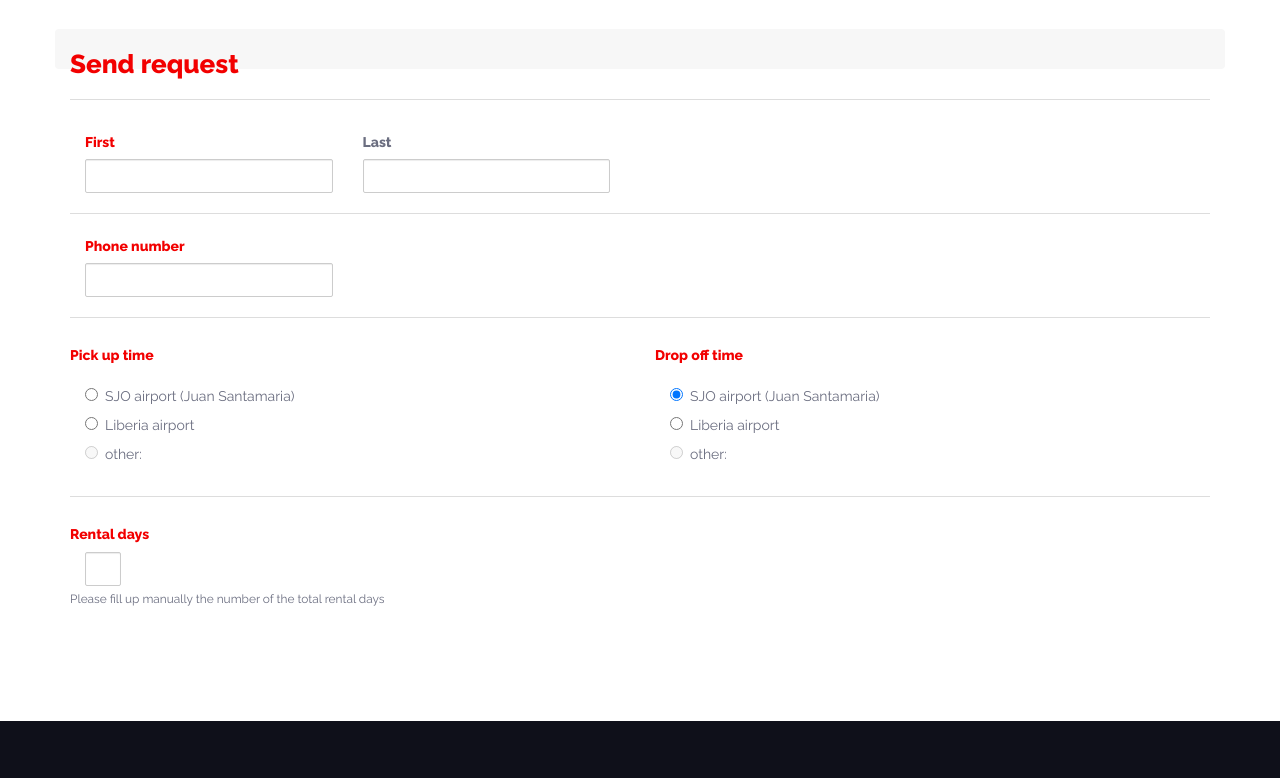
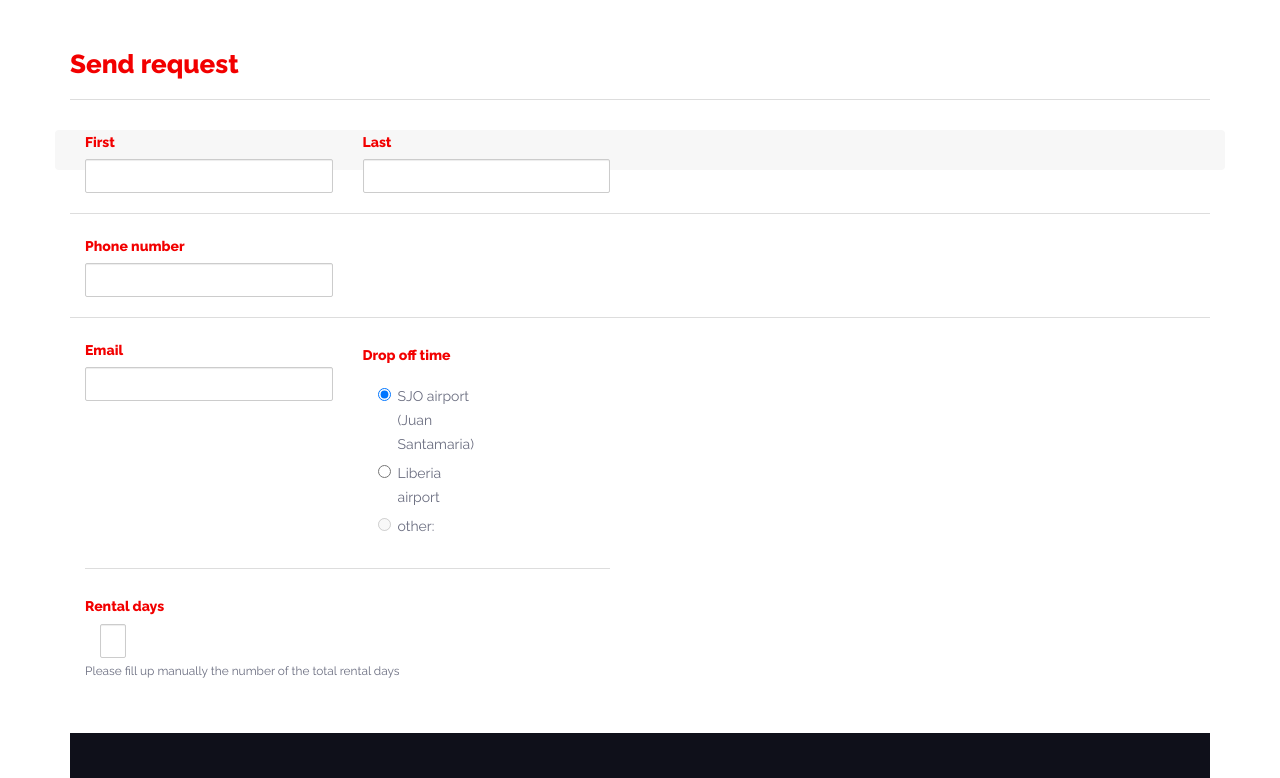
Before and after one commit to machineio/magnumrc, a plain HTML site: page form.html in a window 1280 px wide. Shown: the part 3700-4478 px from the top of the page. Drawn offline with Linux system fonts and the light colour scheme; some packages are replaced by stand-ins of ours; files whose address does not match are found by name.

Commit message:
add Email

```diff
--- a/form.html
+++ b/form.html
@@ -772,19 +772,20 @@
                     <input type="text" class="form-control" id="exampleInputName2" placeholder="">
                   </div>
                   <div class="col-xs-6">
-                    <label for="exampleInputName2">Last</label>
+                    <label for="exampleInputName2"><a>Last</a></label>
                     <input type="text" class="form-control" id="exampleInputName2" placeholder="">
                   </div>
 
               </div>
              </div>
 
-
-
-
               <div class="col-md-12">
               <hr class="style1">
              </div>
+
+
+           <!-- Pick up place -->
+
 
                <div class="col-md-6">
                 <div class="form-group">
@@ -796,6 +797,8 @@
                   </div>
 
 
+            <!-- Drop off place -->
+
               </div>
              </div>
 
@@ -804,32 +807,17 @@
              </div>
 
               <!-- Pick up place -->
-              <div class="col-md-6">
+
+
+             <div class="col-md-6">
                 <div class="form-group">
-                  <h5><a>Pick up time</a></h5>
 
-            <div class='col-xs-6'>
-                <div class='input-group date radio' id='datetimepicker3'>
 
-                        <label>
-                          <input type="radio" name="optionsRadios" id="optionsRadios1" value="option1" checked>
-                          SJO airport (Juan Santamaria)
-                      </div>
-                      <div class="radio">
-                        <label>
-                          <input type="radio" name="optionsRadios" id="optionsRadios2" value="option2">
-                          Liberia airport
-                        </label>
-                      </div>
-                      <div class="radio disabled">
-                        <label>
-                          <input type="radio" name="optionsRadios" id="optionsRadios3" value="option3" disabled>
-                          other:
-                        </label>
-                </div>
-               </div>
-              </div>
-             </div>
+                  <div class="col-xs-6">
+                    <label for="exampleInputName2"><a>Email</a></label>
+                    <input type="text" class="form-control" id="exampleInputName2" placeholder="">
+                  </div>
+
 
             <!-- Drop off place -->
             <div class="col-md-6">
```
